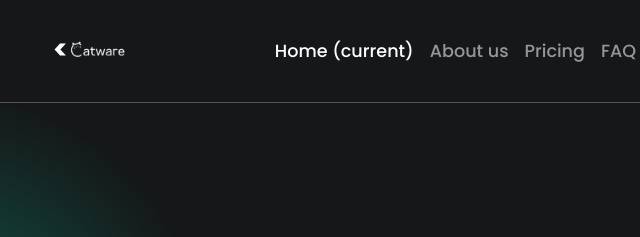
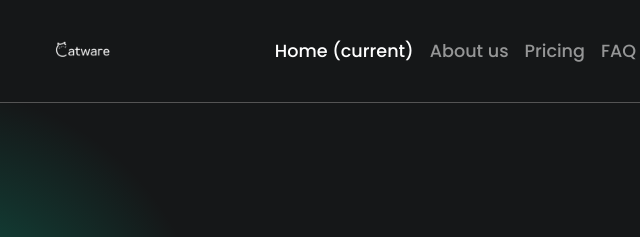
Before and after one commit to Katwaree/Katwaree, a plain HTML site: page index.html in a window 1280 px wide. Shown: the top 237 px of the page, 29-669 px from the left. Drawn offline with nearby package versions, Linux system fonts and the light colour scheme; a script that the page names is missing.

Commit message:
Update index.html

```diff
--- a/index.html
+++ b/index.html
@@ -60,7 +60,7 @@
         <div class="container">
             <!-- NAVBAR -->
             <nav class="navbar navbar-expand-xl navbar-dark">
-                <a class="navbar-brand" href="#"><<img src="assets/img/logo.png" alt="" style="width: 60px;">                </a>
+                <a class="navbar-brand" href="#"><img src="assets/img/logo.png" alt="" style="width: 60px;">                </a>
 
                 <button class="navbar-toggler collapsed" type="button" data-bs-toggle="collapse" data-bs-target="#navbarNav" aria-controls="navbarNav" aria-expanded="false" aria-label="Toggle navigation">
                     <span class="navbar-toggler-icon"></span>
```
